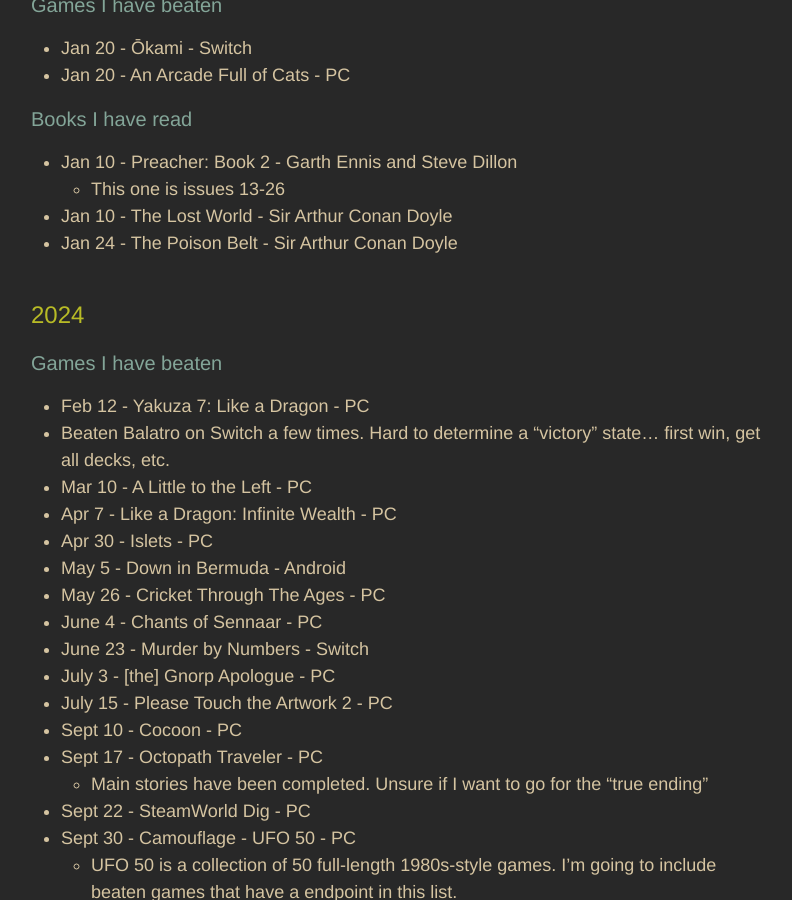
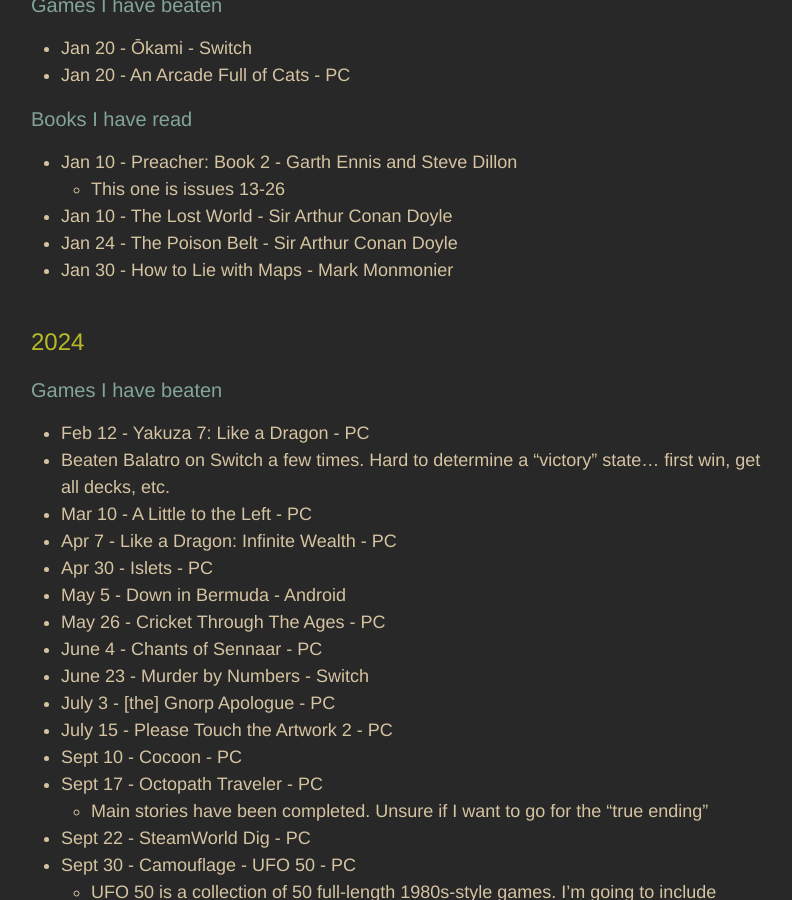
Before and after one commit to adkinsrs/sadkins_site, a Jekyll site: the page built from misc.md, in a window 1280 px wide and 900 px high, scrolled down 578 px. Shown: the whole window, without its empty margins (239-1031 px from the left). Built offline with Jekyll 4.4.1, drawn with Linux system fonts in a browser that asks for light colours.

Commit message:
read a book

```diff
--- a/misc.md
+++ b/misc.md
@@ -29,6 +29,7 @@
   * This one is issues 13-26
 * Jan 10 - The Lost World - Sir Arthur Conan Doyle
 * Jan 24 - The Poison Belt - Sir Arthur Conan Doyle
+* Jan 30 - How to Lie with Maps - Mark Monmonier
 
 ## 2024
 
```
